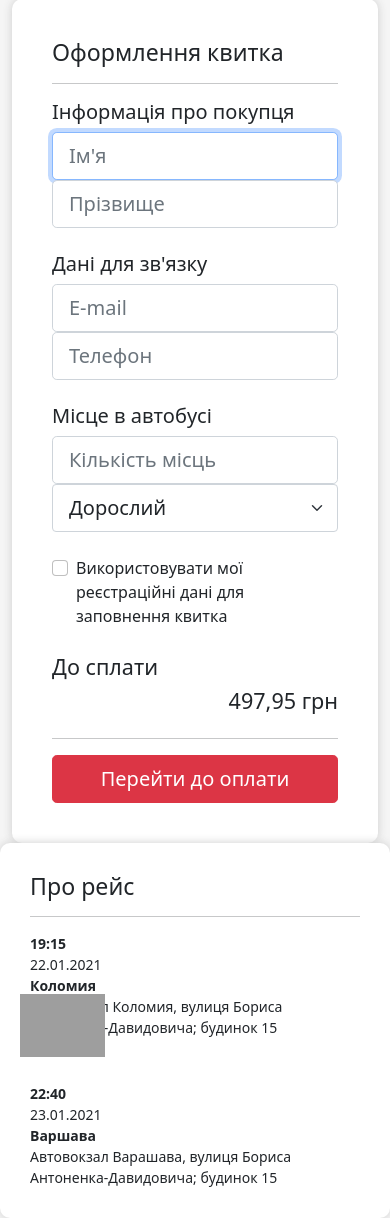
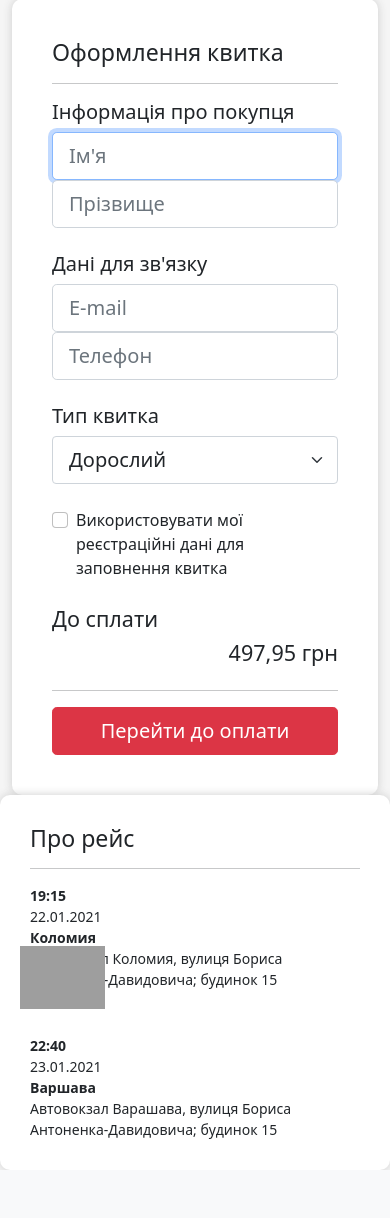
Before and after one commit to dragonflip/CarriersApp, a Django app: template ForeignBerries/app/templates/app/buy.html in a window 390 px wide. Shown: the part 301-1519 px from the top of the page. After the commit the page ends 1471 px from the top, so only its background shows below. Run offline with Django 3.2, Linux system fonts and the light colour scheme; the template is opened without the code that fills it, so the values that code supplies are empty; some libraries are stand-ins or nearby versions; grey boxes are pictures that could not be loaded.

Commit message:
Add files via upload

```diff
--- a/ForeignBerries/app/templates/app/buy.html
+++ b/ForeignBerries/app/templates/app/buy.html
@@ -32,10 +32,7 @@
 					</div>
 				</div>
 				<div class="row mt-4">
-					<h5 style="font-weight: 300;">Місце в автобусі</h5>
-					<div class="col-md-6">
-						<input type="number" class="form-control form-control-lg" min="1" placeholder="Кількість місць" required>
-					</div>
+					<h5 style="font-weight: 300;">Тип квитка</h5>
 					<div class="col-md-6">
 						<select class="form-select form-select-lg">
 							<option>Дорослий</option>
```
